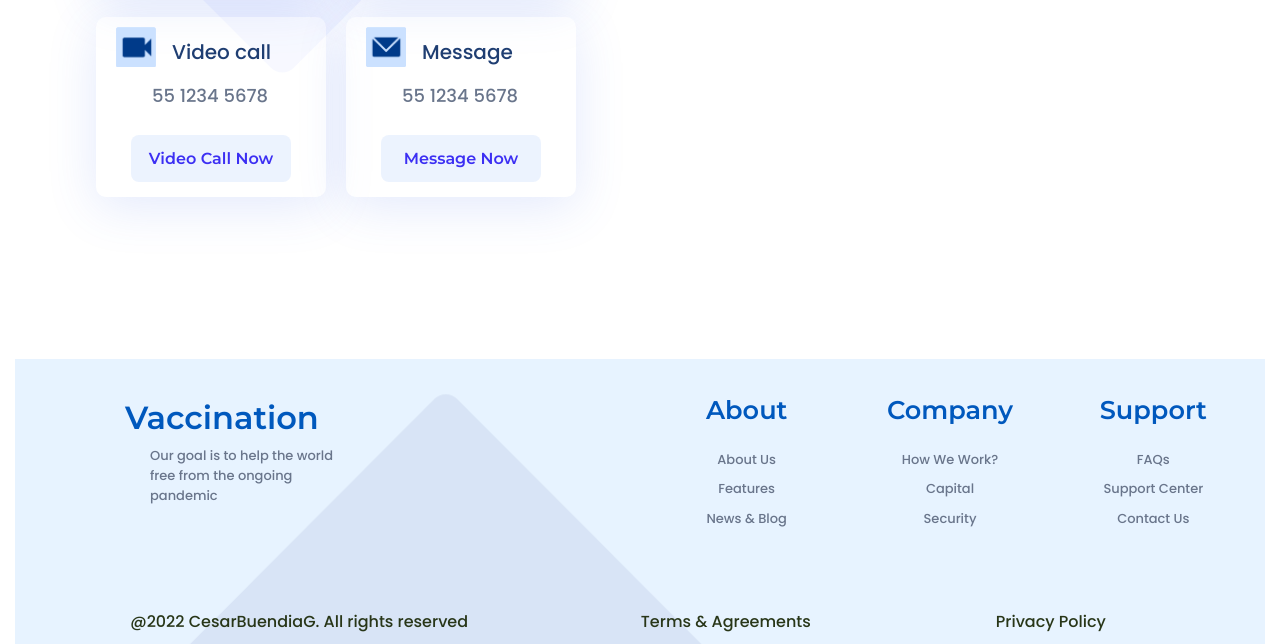
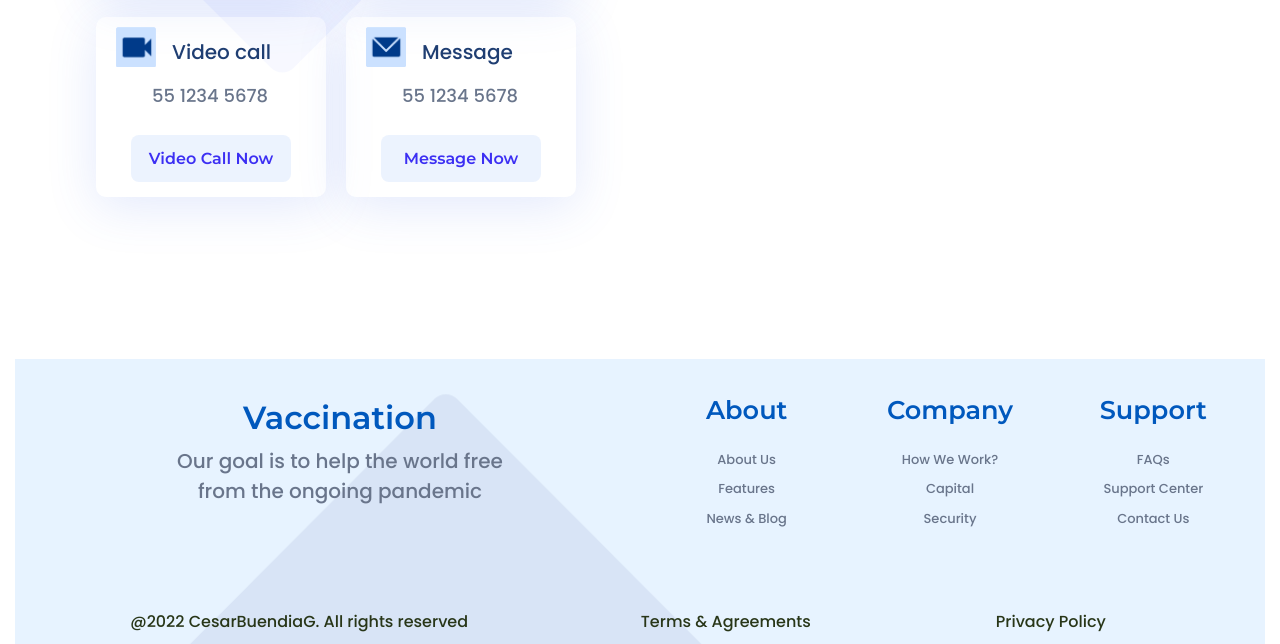
Before and after one commit to CesarBuendiaG/Vaccines-Resp, a plain HTML site: page index.html in a window 1280 px wide. Shown: the part 2446-3090 px from the top of the page. Drawn offline with nearby package versions, Linux system fonts and the light colour scheme.

Commit message:
Almost finished

```diff
--- a/style.css
+++ b/style.css
@@ -204,10 +204,11 @@ body{
         border-radius: 8px;
     }
     .our{
-        width: 40%;
-        font-size: 13px;
+        width: 60%;
+        text-align: center;
+        font-size: 20px;
         color: #69758b;
-        line-height: 20px;
+        line-height: 30px;
     }
 }
 
@@ -318,11 +319,6 @@ body{
         padding-left: 115px;
     }
     .our{
-        width: 65%;
-        text-align: start;
-        display: flex;
-        justify-content: center;
-        align-items: center;
         text-align: center;
         font-size: 13px;
         color: #69758b;
@@ -543,12 +539,7 @@ footer div a{
 .vacin{
     padding-left: 6rem;
 }
-.vacun{
-    font-family: 'Montserrat', sans-serif;
-    font-size: 2rem;
-    color: rgb(0, 88, 189);
-    margin-left: -25px;
-}
+
 
 .f-der{
     font-family: 'Montserrat', sans-serif;
@@ -556,10 +547,6 @@ footer div a{
     color: #1f3e72;
 }
 
-
-.sdea{
-    padding-left: 40px;
-}
 
 .dour {
     font-size: 13px;
@@ -604,6 +591,19 @@ footer div a{
     font-size: 1.6rem;
 }
 
+
+
+
+.vacun{
+    font-family: 'Montserrat', sans-serif;
+    font-size: 2rem;
+    color: rgb(0, 88, 189);
+}
+
 .as{
-    padding-left: 115px;
+    display: flex;
+    flex-direction: column;
+    justify-content: center;
+    align-items: center;
+    padding: 0;
 }
```
